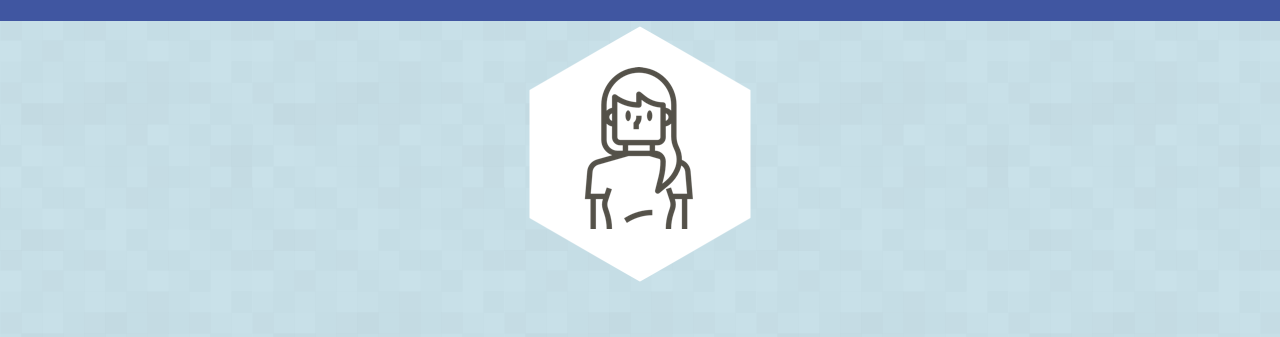
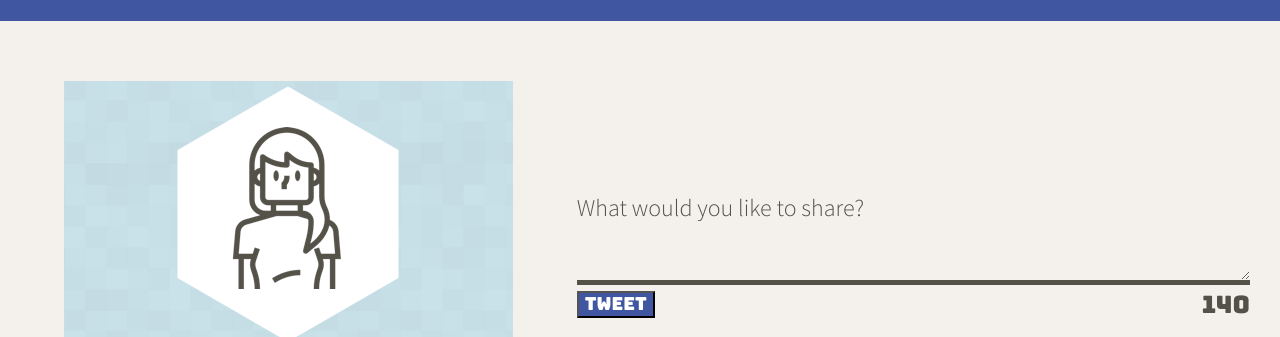
Before and after one commit to lorleod/tweeter, a website: page public/index.html in a window 1280 px wide. Shown: the part 99-436 px from the top of the page. Drawn offline with nearby package versions, Linux system fonts and the light colour scheme; no server answers.

Commit message:
responsive design and minor finishing touches

```diff
--- a/public/index.html
+++ b/public/index.html
@@ -13,7 +13,6 @@
       href="https://cdnjs.cloudflare.com/ajax/libs/normalize/8.0.1/normalize.min.css"
       type="text/css"
     />
-
     <link rel="preconnect" href="https://fonts.googleapis.com" />
     <link rel="preconnect" href="https://fonts.gstatic.com" crossorigin />
     <link
@@ -58,6 +57,9 @@
       </div>
     </nav>
 
+    <!-- responsive box shifts flex direction from column to row at min width 1024px -->
+    <div class="responsive-box">
+      <!-- User profile image and name -->
       <header class="topheader">
         <div>
           <img src="/images/profile-hex.png" />
@@ -71,9 +73,11 @@
       <!-- Page-specific (main) content here -->
       <main class="container">
         <div class="spacer"></div>
+
+        <!-- New tweet form -->
         <section class="new-tweet">
           <form id="new-tweet-form" action="/tweets/" method="POST">
-          <div><label for="tweet-text">What are you humming about?</label></div>
+            <div><label for="tweet-text">What would you like to share?</label></div>
             <div><textarea name="text" id="tweet-text"></textarea></div>
             <div class="tweet-counter">
               <div id="button-and-errors">
@@ -86,7 +90,11 @@
           </form>
         </section>
         <div class="spacer"></div>
+
+        <!-- Tweet list -->
         <div id="tweets-container"></div>
       </main>
+    </div>
+
   </body>
 </html>
--- a/public/scripts/client.js
+++ b/public/scripts/client.js
@@ -1,18 +1,15 @@
 $(document).ready(function () {
+  // Escape function to prevent script injection in tweets
   const escape = function (str) {
     let div = document.createElement("div");
     div.appendChild(document.createTextNode(str));
     return div.innerHTML;
   };
 
-  $(".flag").hover(
-    function() {console.log("aghweoheihaoifosihoshfdsf");
-  }, function() {
-    $(this).removeClass("hover-icon")
-  });
-
+  // Inserts tweet object info from new tweet into new tweet article
   const createTweetElement = function (tweetData) {
-    let tweetElement = `<article>
+    let tweetElement =
+    `<article>
       <header>
         <span class="profile">
           <span class="profile-image"><img src="${tweetData.user.avatars}"></span>
@@ -35,6 +32,27 @@ $(document).ready(function () {
     return tweetElement;
   };
 
+  // .append tweet articles - pushes past tweets to #tweets-container
+  const rendertweets = function (tweets) {
+    // empties out #tweets-container first
+    $("#tweets-container").empty();
+
+    const varrr = document.createElement("script");
+    varrr.type = "text/javascript";
+    varrr.src = "/scripts/tweet-hover.js";
+    $("head").append(varrr);
+
+    // adds space between tweets
+    const articleSpacer = "<div class='article-spacer'></div>";
+
+    // loops through tweets
+    for (const twit of tweets) {
+      const $tweet = createTweetElement(twit);
+      $("#tweets-container").prepend($tweet, articleSpacer);
+    }
+  };
+
+  //query database for list of tweet objects
   const loadTweets = function () {
     $.ajax({
       type: "GET",
@@ -48,27 +66,8 @@ $(document).ready(function () {
       });
   };
 
+  //run once when page first loads
   loadTweets();
-
-  // on page load, .append in tweet articles - pushes past tweets to #tweets-container
-  const rendertweets = function (tweets) {
-    // empties out #tweets-container first
-    $("#tweets-container").empty();
-
-    const varrr = document.createElement("script");
-    varrr.type = "text/javascript";
-    varrr.src = "/scripts/tweet-hover.js"
-    $("head").append(varrr);
-
-    // adds space between tweets
-    const articleSpacer = "<div class='article-spacer'></div>";
-
-    // loops through tweets
-    for (const twit of tweets) {
-      const $tweet = createTweetElement(twit);
-      $("#tweets-container").prepend($tweet, articleSpacer);
-    }
-  };
 
   //listen for user hitting submit on tweet creation form
   $("#new-tweet-form").submit(function (event) {
@@ -80,11 +79,14 @@ $(document).ready(function () {
 
     // form validation: if form isn't correct, alert error, else clear errors and submit
     if (tweetText === "" || tweetText === null) {
-      $("#submit-errors").text("We don't take kindly to empty tweets in these here parts. Better try again");
+      $("#submit-errors").text(
+        "We don't take kindly to empty tweets in these here parts. Better try again"
+      );
     } else if (currentLength > maxTweetLength) {
-      $("#submit-errors").text("We don't take kindly to big tweets in these here parts. Better try again");
+      $("#submit-errors").text(
+        "We don't take kindly to big tweets in these here parts. Better try again"
+      );
     } else {
-
       //clear errors
       $("#submit-errors").text("");
 
@@ -101,12 +103,10 @@ $(document).ready(function () {
 
           //reset new tweet form text field
           $("#new-tweet-form").find("#tweet-text").val("");
-
         })
         .fail(function (errorData) {
           console.log("fail: ", errorData);
         });
-
     }
   });
 });
--- a/public/scripts/composer-char-counter.js
+++ b/public/scripts/composer-char-counter.js
@@ -1,4 +1,6 @@
 $(document).ready(function () {
+
+  // When user inputs into tweet textarea, update counter
   $("#tweet-text").on("input", function () {
     let currentLength = $(this).val().length;
     const maxTweetLength = 140;
@@ -6,6 +8,7 @@ $(document).ready(function () {
     const $counter = $form.find(".counter");
     $counter.text(maxTweetLength - currentLength);
 
+    // if counter is longer than maxtweetlengyh, add too-long class
     if (currentLength > maxTweetLength) {
       $counter.addClass("too-long");
     } else if (currentLength < maxTweetLength) {
--- a/public/scripts/tweet-hover.js
+++ b/public/scripts/tweet-hover.js
@@ -1,5 +1,6 @@
 $(document).ready(function () {
 
+  //Hover functions for tweet articles and buttons
 $("article").hover(function () {
   $(this).addClass("hover-article")
 }, function() {
--- a/public/styles/header.css
+++ b/public/styles/header.css
@@ -9,3 +9,12 @@
   background-color: #c9e1e9;
   background-image: url(../images/transparent-square-tiles.png);
 }
+
+@media only screen and (min-width: 1024px) {
+  .topheader {
+    margin-top: 180px;
+    width: 60%;
+    margin-left: 5%;
+    margin-right: 5%;
+  }
+}
--- a/public/styles/layout.css
+++ b/public/styles/layout.css
@@ -46,3 +46,21 @@ body {
    flex-direction: column;
 
  }
+
+ .responsive-box {
+   display: flex;
+   flex-direction: column;
+ }
+
+ @media only screen and (min-width: 1024px) {
+  .responsive-box {
+    display: flex;
+    flex-direction: row;
+  }
+
+  .container {
+    margin-top: 130px;
+    margin-right: 30px;
+    margin-left: 0px;
+  }
+ }
--- a/server/data-files/initial-tweets.json
+++ b/server/data-files/initial-tweets.json
@@ -8,7 +8,7 @@
     "content": {
       "text": "If I have seen further it is by standing on the shoulders of giants"
     },
-    "created_at": 1653458854731
+    "created_at": 1653594043659
   },
   {
     "user": {
@@ -19,6 +19,6 @@
     "content": {
       "text": "Je pense , donc je suis"
     },
-    "created_at": 1653545254731
+    "created_at": 1653680443660
   }
 ]
```
Also changed, not shown: README.md. Lines whose indentation alone changed are shown as unchanged.
